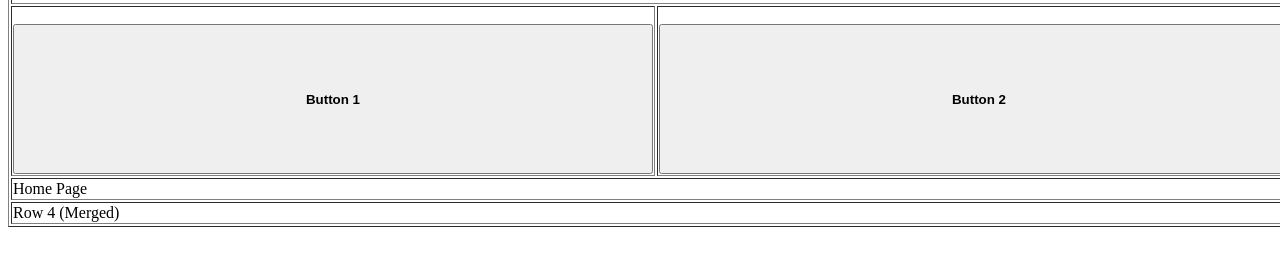
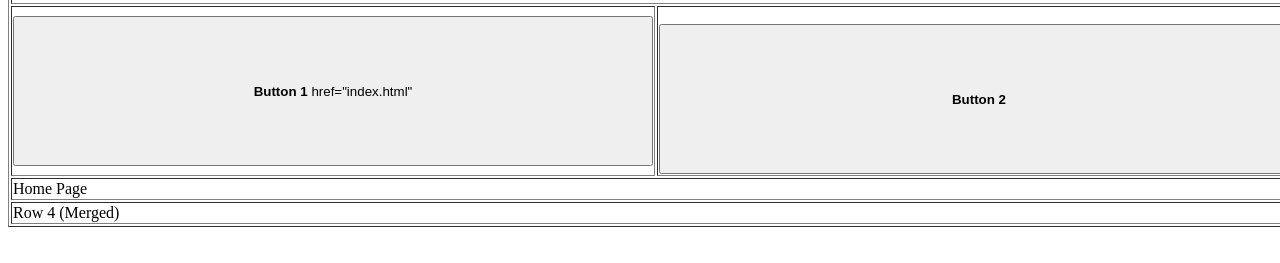
Before and after one commit to Gary123z/FirstHTML, a plain HTML site: page index.html in a window 1280 px wide. Shown: the part 465-728 px from the top of the page. Drawn offline with Linux system fonts and the light colour scheme.

Commit message:
Update index.html

```diff
--- a/index.html
+++ b/index.html
@@ -12,9 +12,7 @@
     </td>
         </tr>
         <tr>
-            <td>  <p>    </p>
-            <a href="index.html">
-             <button style="height:150px;width:640px"><b>Button 1</b></button> </td>
+            <td> <button style="height:150px;width:640px"><b>Button 1</b> <a> href="index.html"</a> </button></td>
             <td>  <p>    </p>
             <a href="page2.html">
              <button style="height:150px;width:640px"><b>Button 2</b></button> </td>
```
